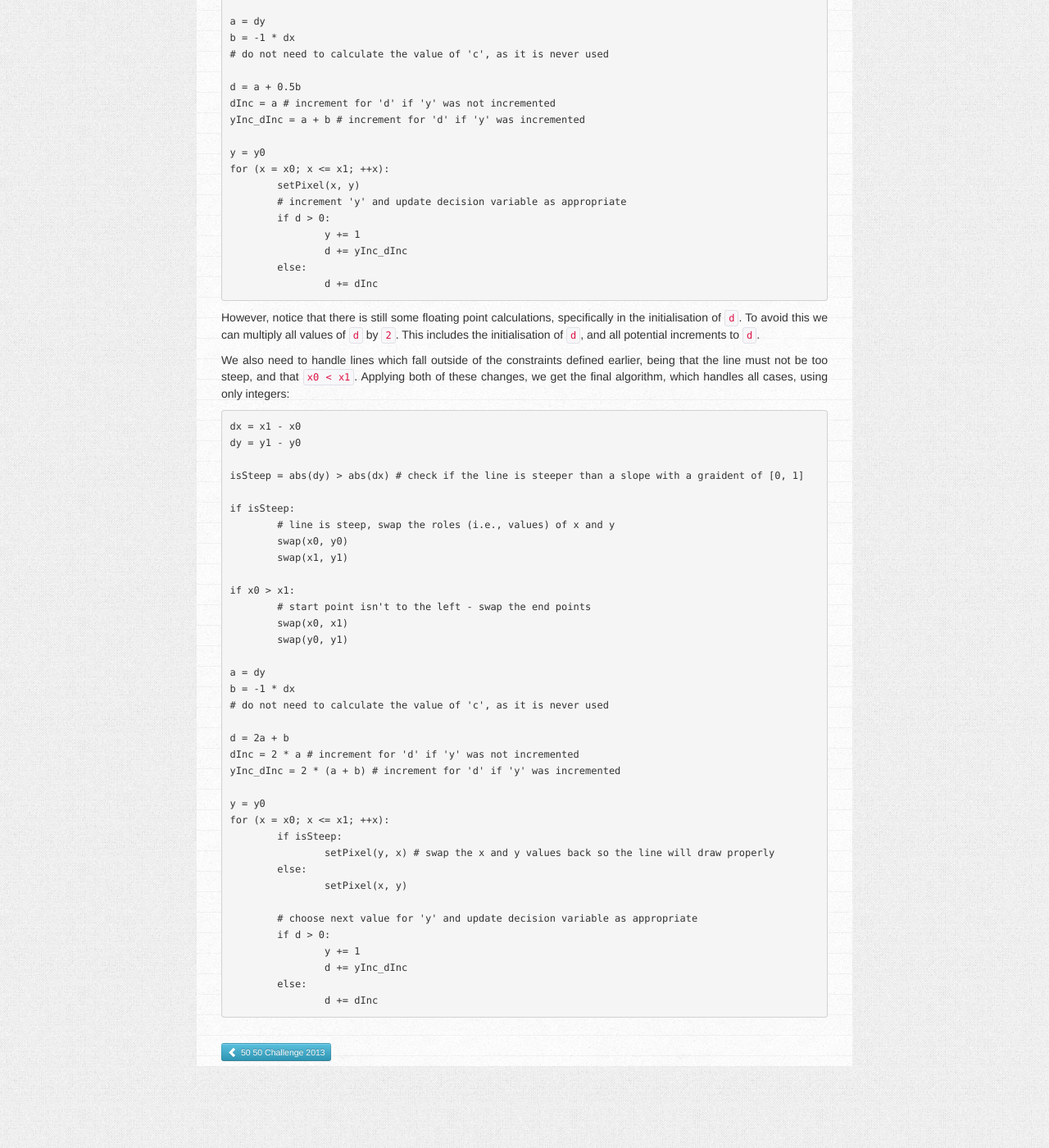
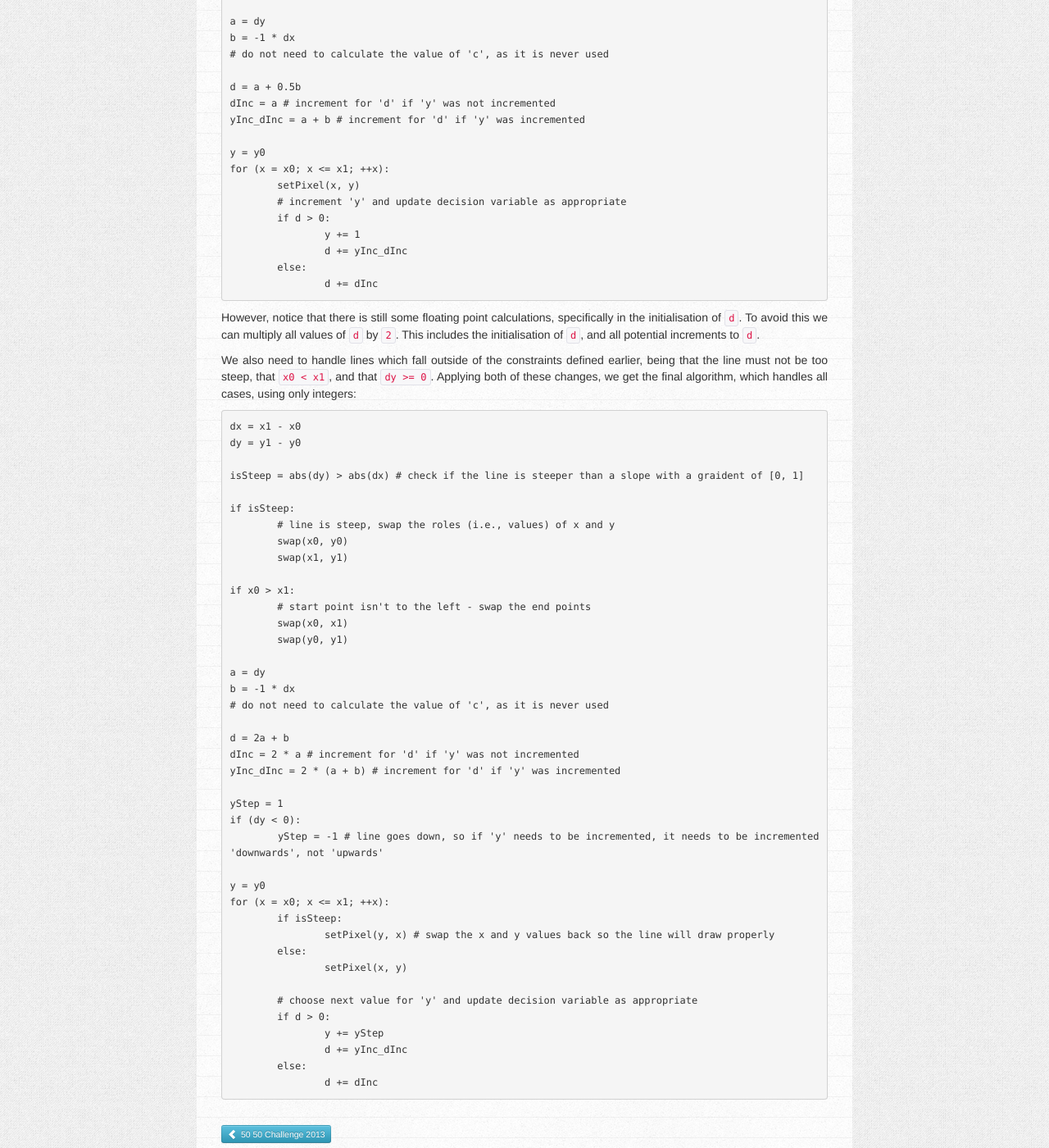
Before and after one commit to charlottepierce/charlottepierce.github.com, a Jekyll site: the page built from _posts/2013-09-08-Deriving-Bresenham's-Line-Algorithm.md, in a window 1280 px wide and 1400 px high, scrolled down 3046 px. Shown: the whole window at 82% size. Built offline with Jekyll 4.4.1, drawn with Linux system fonts in a browser that asks for light colours.

Commit message:
Added logic to handle negatively sloped lines in the final algorithm.

```diff
--- a/_posts/2013-09-08-Deriving-Bresenham's-Line-Algorithm.md
+++ b/_posts/2013-09-08-Deriving-Bresenham's-Line-Algorithm.md
@@ -147,7 +147,7 @@ However, notice that there is still some floating point calculations, specifical
 To avoid this we can multiply all values of `d` by `2`.
 This includes the initialisation of `d`, and all potential increments to `d`.
 
-We also need to handle lines which fall outside of the constraints defined earlier, being that the line must not be too steep, and that `x0 < x1`.
+We also need to handle lines which fall outside of the constraints defined earlier, being that the line must not be too steep, that `x0 < x1`, and that `dy >= 0`.
 Applying both of these changes, we get the final algorithm, which handles all cases, using only integers:
 
 	dx = x1 - x0
@@ -173,6 +173,10 @@ Applying both of these changes, we get the final algorithm, which handles all ca
 	dInc = 2 * a # increment for 'd' if 'y' was not incremented
 	yInc_dInc = 2 * (a + b) # increment for 'd' if 'y' was incremented
 
+	yStep = 1
+	if (dy < 0):
+		yStep = -1 # line goes down, so if 'y' needs to be incremented, it needs to be incremented 'downwards', not 'upwards'
+
 	y = y0
 	for (x = x0; x <= x1; ++x):
 		if isSteep:
@@ -182,7 +186,7 @@ Applying both of these changes, we get the final algorithm, which handles all ca
 
 		# choose next value for 'y' and update decision variable as appropriate
 		if d > 0:
-			y += 1
+			y += yStep
 			d += yInc_dInc
 		else:
 			d += dInc
```
